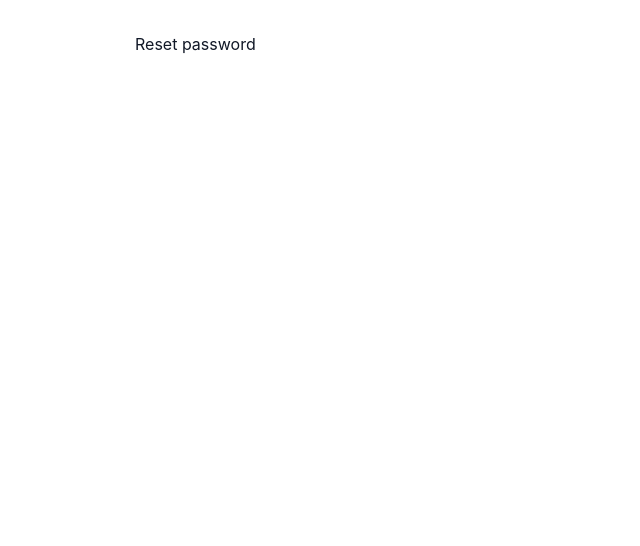
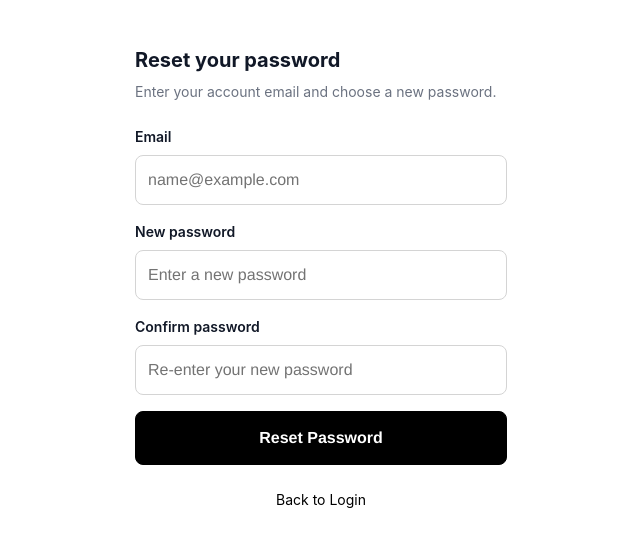
Before and after one commit to Thecanadianchris/GeoLens, a React (Vite) app in the folder frontend/: page /reset-password in a window 1280 px wide. Shown: the top 546 px of the page, without its empty margins (319-959 px from the left). Built offline with nearby package versions, Linux system fonts and the light colour scheme; no server answers.

Commit message:
Password  reset now working (Local ONLY!)

```diff
--- a/frontend/src/pages/ResetPassword.jsx
+++ b/frontend/src/pages/ResetPassword.jsx
@@ -1,5 +1,110 @@
+import { useState } from "react";
+import { useForm } from "react-hook-form";
+import { Link, useNavigate } from "react-router-dom";
+import api from "../api/axios";
+import "./ResetPassword.scss";
+
 function ResetPassword() {
-  return <div className="page">Reset password</div>;
+  const { register, handleSubmit, watch, formState: { errors } } = useForm();
+  const navigate = useNavigate();
+  const [serverError, setServerError] = useState("");
+  const [success, setSuccess] = useState(false);
+  const [loading, setLoading] = useState(false);
+
+  const password = watch("newPassword");
+
+  const onSubmit = async (formData) => {
+    setServerError("");
+    setLoading(true);
+
+    try {
+      await api.post("/auth/reset-password", {
+        email: formData.email,
+        newPassword: formData.newPassword,
+      });
+
+      setSuccess(true);
+    } catch (error) {
+      console.log(error);
+      setServerError(error.response?.data?.error || "Something went wrong");
+    }
+
+    setLoading(false);
+  };
+
+  if (success) {
+    return (
+      <div className="page reset-password">
+        <h1 className="reset-password__title">Password reset</h1>
+        <p className="reset-password__success">
+          Your password has been updated. You can log in with your new password now.
+        </p>
+        <button type="button" className="btn btn--primary" onClick={() => navigate("/login")}>
+          Back to Login
+        </button>
+      </div>
+    );
+  }
+
+  return (
+    <div className="page reset-password">
+      <h1 className="reset-password__title">Reset your password</h1>
+      <p className="reset-password__subtitle">
+        Enter your account email and choose a new password.
+      </p>
+
+      <form onSubmit={handleSubmit(onSubmit)}>
+        <div className="field">
+          <label htmlFor="email">Email</label>
+          <input
+            id="email"
+            type="email"
+            placeholder="name@example.com"
+            {...register("email", { required: "Email is required" })}
+          />
+          {errors.email && <p className="error">{errors.email.message}</p>}
+        </div>
+
+        <div className="field">
+          <label htmlFor="newPassword">New password</label>
+          <input
+            id="newPassword"
+            type="password"
+            placeholder="Enter a new password"
+            {...register("newPassword", {
+              required: "New password is required",
+              minLength: { value: 6, message: "Password must be at least 6 characters" },
+            })}
+          />
+          {errors.newPassword && <p className="error">{errors.newPassword.message}</p>}
+        </div>
+
+        <div className="field">
+          <label htmlFor="confirmPassword">Confirm password</label>
+          <input
+            id="confirmPassword"
+            type="password"
+            placeholder="Re-enter your new password"
+            {...register("confirmPassword", {
+              required: "Please confirm your password",
+              validate: (value) => value === password || "Passwords do not match",
+            })}
+          />
+          {errors.confirmPassword && <p className="error">{errors.confirmPassword.message}</p>}
+        </div>
+
+        {serverError && <p className="error">{serverError}</p>}
+
+        <button type="submit" className="btn btn--primary" disabled={loading}>
+          {loading ? "Resetting..." : "Reset Password"}
+        </button>
+      </form>
+
+      <Link to="/login" className="text-link reset-password__back">
+        Back to Login
+      </Link>
+    </div>
+  );
 }
 
 export default ResetPassword;
--- /dev/null
+++ b/frontend/src/pages/ResetPassword.scss
@@ -0,0 +1,33 @@
+@use "../styles/abstracts" as *;
+
+.reset-password {
+  max-width: 420px;
+  margin: 0 auto;
+  padding: spacer(5) spacer(4);
+  font-family: $font-family-base;
+
+  &__title {
+    font-size: $font-size-xl;
+    font-weight: $font-weight-bold;
+    margin-bottom: spacer(2);
+  }
+
+  &__subtitle {
+    font-size: $font-size-sm;
+    color: $color-gray-500;
+    margin-bottom: spacer(4);
+  }
+
+  &__success {
+    font-size: $font-size-sm;
+    color: $color-gray-500;
+    margin-bottom: spacer(4);
+  }
+
+  &__back {
+    display: block;
+    text-align: center;
+    margin-top: spacer(4);
+    font-size: $font-size-sm;
+  }
+}
--- a/frontend/src/pages/Settings.jsx
+++ b/frontend/src/pages/Settings.jsx
@@ -3,7 +3,10 @@ import { FiChevronLeft, FiChevronRight } from "react-icons/fi";
 import BottomNav from "../components/BottomNav";
 import "./Settings.scss";
 
-const accountRows = [{ label: "Edit profile" }, { label: "Email & password" }];
+const accountRows = [
+  { label: "Edit profile", path: "/profile" },
+  { label: "Email & password", path: "/reset-password" },
+];
 
 const preferenceRows = [
   { label: "Units", value: "METRIC" },
@@ -13,9 +16,9 @@ const preferenceRows = [
 
 const aboutRows = [{ label: "Privacy policy" }, { label: "Terms" }];
 
-function SettingsRow({ label, value }) {
+function SettingsRow({ label, value, onClick }) {
   return (
-    <button type="button" className="settings__row">
+    <button type="button" className="settings__row" onClick={onClick}>
       <span>{label}</span>
       <span className="settings__row-right">
         {value && <span className="settings__row-value">{value}</span>}
@@ -50,7 +53,11 @@ function Settings() {
       <section className="settings__section">
         <h2 className="settings__section-title">Account</h2>
         {accountRows.map((row) => (
-          <SettingsRow key={row.label} label={row.label} />
+          <SettingsRow
+            key={row.label}
+            label={row.label}
+            onClick={() => row.path && navigate(row.path)}
+          />
         ))}
       </section>
 
```
Also changed, not shown: 2 other files (tests, documents, lock files or other folders).
